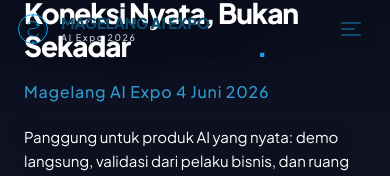
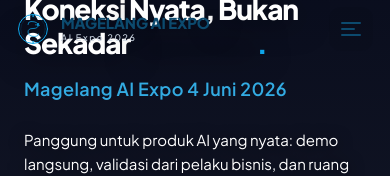
Before and after one commit to Faiz-abdurrachman/MAGELANG-AI-EXPO, a website: page index.html in a window 390 px wide. Shown: the top 176 px of the page. Drawn offline with Linux system fonts and the light colour scheme.

Commit message:
style: refine hero layout and fix canvas responsiveness

```diff
--- a/css/hero.css
+++ b/css/hero.css
@@ -77,8 +77,8 @@
   position: relative;
   z-index: 10;
   width: 100%;
-  padding-top: clamp(2rem, 12vh, 28vh);
-  padding-bottom: clamp(1rem, 6vh, 15vh);
+  padding-top: 60px; /* Reduced for better centering */
+  padding-bottom: 2rem;
 }
 
 .hero__grid {
@@ -98,27 +98,27 @@
 
 .hero__badge {
   display: block;
-  margin-bottom: 1.25rem;
+  margin-bottom: 1.5rem;
 }
 
 .hero__badge span {
-  font-size: 1rem;
-  font-weight: 500;
-  letter-spacing: 0.05em;
+  font-size: 1.125rem;
+  font-weight: 600;
+  letter-spacing: 0.02em;
   color: var(--blue-400);
   position: relative;
   display: inline-block;
-  opacity: 0.8;
+  opacity: 0.9;
 }
 
 .hero__headline {
   font-family: var(--font-sans);
-  font-size: clamp(2rem, min(5.5vw, 6.5vh), 4rem);
+  font-size: clamp(2.5rem, min(6.5vw, 7.5vh), 4.5rem);
   font-weight: 800;
-  line-height: 1.15;
+  line-height: 1.1;
   letter-spacing: -0.04em;
   color: var(--white);
-  margin-bottom: 0.75rem;
+  margin-bottom: 1.25rem;
   text-shadow: 0 4px 30px rgba(0,0,0,0.5);
 }
 
--- a/js/sections/hero.js
+++ b/js/sections/hero.js
@@ -149,7 +149,7 @@
     let drawWidth, drawHeight, x, y;
     if (imgRatio > canvasRatio) {
       drawHeight = state.height;
-      drawWidth = img.height * imgRatio;
+      drawWidth = state.height * imgRatio;
       x = (state.width - drawWidth) / 2;
       y = 0;
     } else {
```
